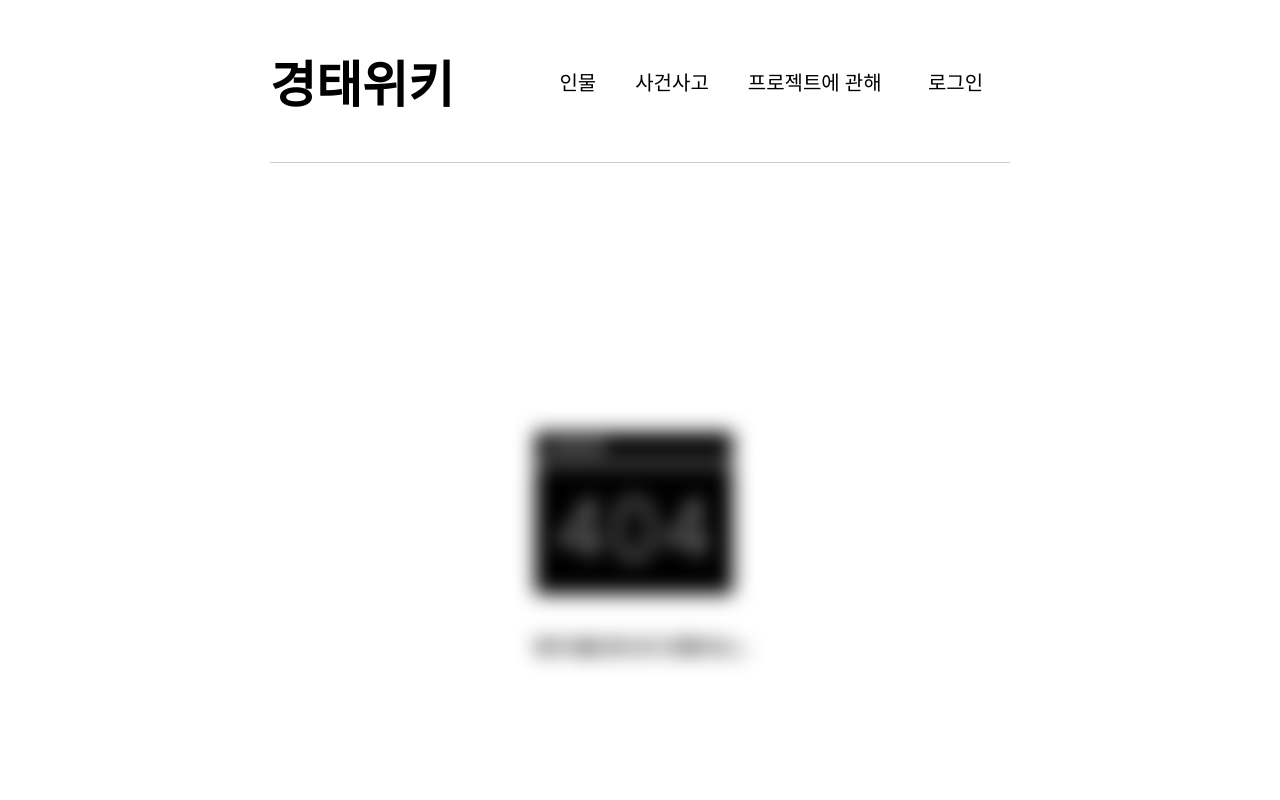
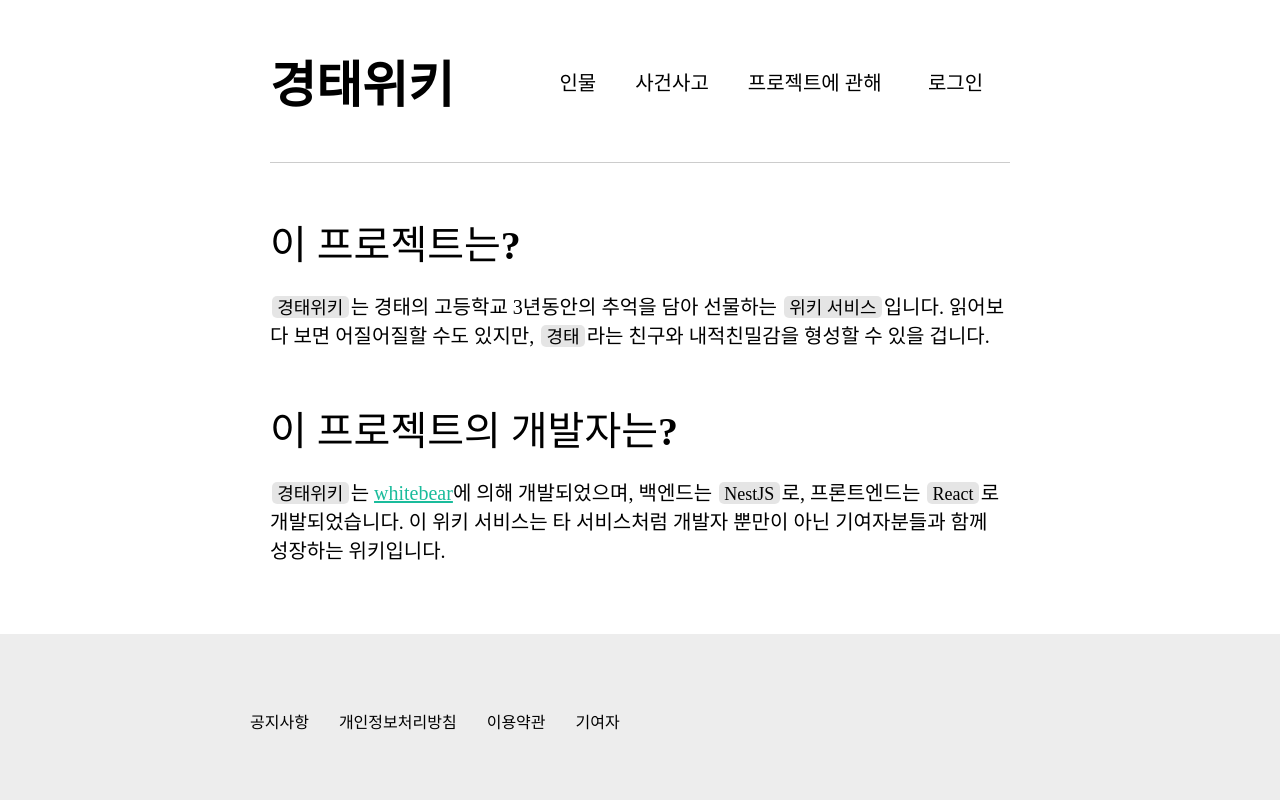
Before and after one commit to henrywoo0/kt-wiki, a React (Create React App) app in the folder frontend/: page /about-project in a window 1280 px wide. Shown: the top 800 px of the page. Built offline with nearby package versions, Linux system fonts and the light colour scheme.

Commit message:
:memo: :: 프로젝트 소개 페이지

```diff
--- a/frontend/src/App.js
+++ b/frontend/src/App.js
@@ -5,6 +5,7 @@ import Main from "./components/main/Main";
 import Navbar from "./components/navbar/Navbar";
 import NotFound from "./components/notFound/NotFound";
 import Document from "./components/document/Document";
+import AboutProject from "./components/page/AboutProject";
 
 function App() {
   return (
@@ -13,6 +14,7 @@ function App() {
       <Routes>
         <Route path="/" element={<Main />} />
         <Route path="/document/:idx" element={<Document />} />
+        <Route path="/about-project" element={<AboutProject />} />
         <Route path="*" element={<NotFound />} />
       </Routes>
       <Footer />
--- a/frontend/src/components/markdown/Markdown.css
+++ b/frontend/src/components/markdown/Markdown.css
@@ -65,3 +65,8 @@ strong {
 em {
   font-style: italic;
 }
+
+.react-markdown a {
+  text-decoration: underline;
+  color: #1abc9c;
+}
--- a/frontend/src/components/markdown/Markdown.js
+++ b/frontend/src/components/markdown/Markdown.js
@@ -10,7 +10,7 @@ function Markdown({ text }) {
 
   return (
     <div>
-      <ReactMarkdown children={text} />
+      <ReactMarkdown children={text} className="react-markdown" />
     </div>
   );
 }
--- a/frontend/src/components/navbar/Navbar.css
+++ b/frontend/src/components/navbar/Navbar.css
@@ -32,6 +32,11 @@
   transition: 0.3s;
 }
 
+.navbar-item-link {
+  color: black;
+  transition: 0.3s;
+}
+
 .navbar-item:nth-last-child(1) {
   width: 70px;
   text-align: center;
@@ -44,3 +49,7 @@
   color: white;
   cursor: pointer;
 }
+
+.navbar-item-link:hover {
+  color: white;
+}
--- a/frontend/src/components/navbar/Navbar.js
+++ b/frontend/src/components/navbar/Navbar.js
@@ -1,3 +1,4 @@
+import { Link } from "react-router-dom";
 import "./Navbar.css";
 
 function Navbar() {
@@ -9,7 +10,11 @@ function Navbar() {
       <ul className="navbar-items">
         <li className="navbar-item">인물</li>
         <li className="navbar-item">사건사고</li>
-        <li className="navbar-item">프로젝트에 관해</li>
+        <li className="navbar-item">
+          <Link to="about-project" className="navbar-item-link">
+            프로젝트에 관해
+          </Link>
+        </li>
         <li className="navbar-item">로그인</li>
       </ul>
     </div>
--- /dev/null
+++ b/frontend/src/components/page/AboutProject.css
@@ -0,0 +1,9 @@
+.about {
+  margin-left: 270px;
+  margin-right: 270px;
+  margin-bottom: 70px;
+}
+
+.about h3 {
+  margin-top: 50px;
+}
--- /dev/null
+++ b/frontend/src/components/page/AboutProject.js
@@ -0,0 +1,19 @@
+import Markdown from "../markdown/Markdown";
+import "./AboutProject.css";
+
+function AboutProject() {
+  const aboutProjectText =
+    "`경태위키`는 경태의 고등학교 3년동안의 추억을 담아 선물하는 `위키 서비스`입니다. 읽어보다 보면 어질어질할 수도 있지만, `경태`라는 친구와 내적친밀감을 형성할 수 있을 겁니다.";
+  const aboutDeveloperText =
+    "`경태위키`는 [whitebear](https://github.com/whitebear05)에 의해 개발되었으며, 백엔드는 `NestJS`로, 프론트엔드는 `React`로 개발되었습니다. 이 위키 서비스는 타 서비스처럼 개발자 뿐만이 아닌 기여자분들과 함께 성장하는 위키입니다.";
+  return (
+    <div className="about">
+      <h3>이 프로젝트는?</h3>
+      <Markdown text={aboutProjectText} />
+      <h3>이 프로젝트의 개발자는?</h3>
+      <Markdown text={aboutDeveloperText} />
+    </div>
+  );
+}
+
+export default AboutProject;
```
